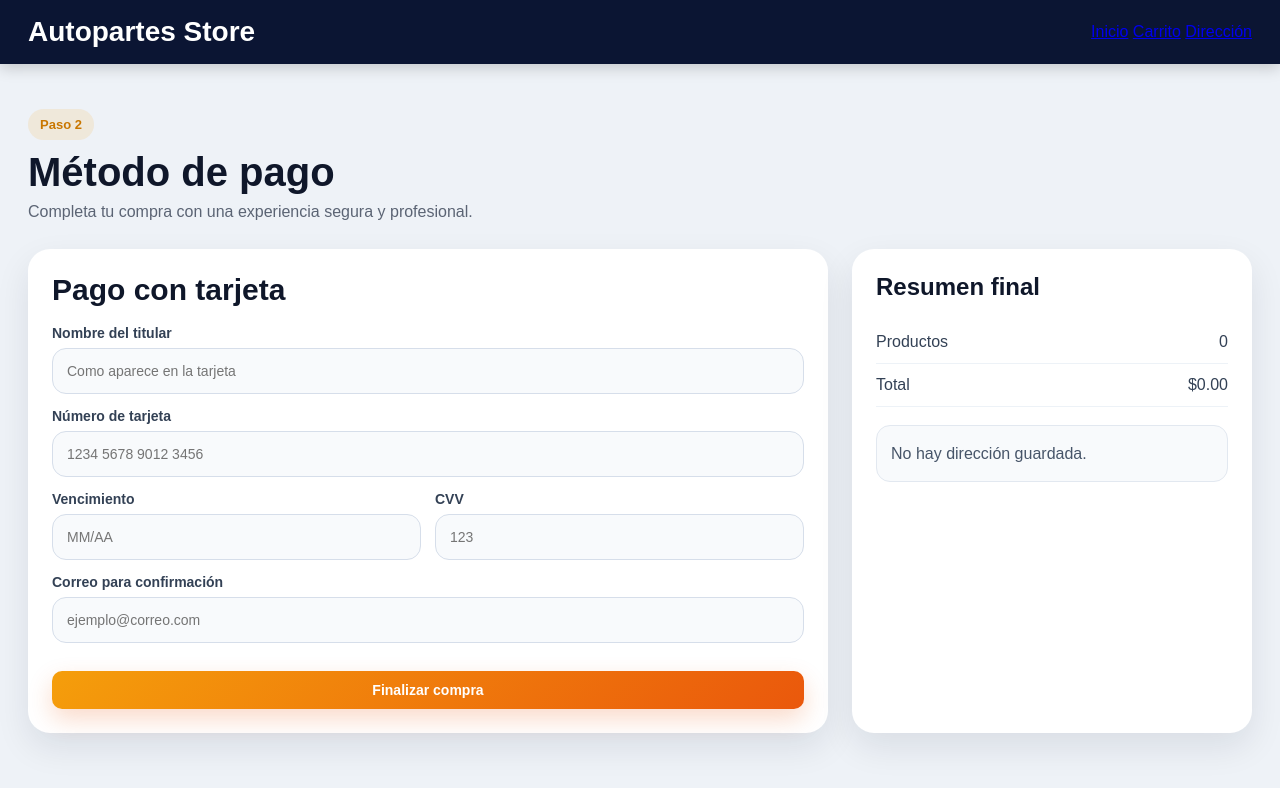
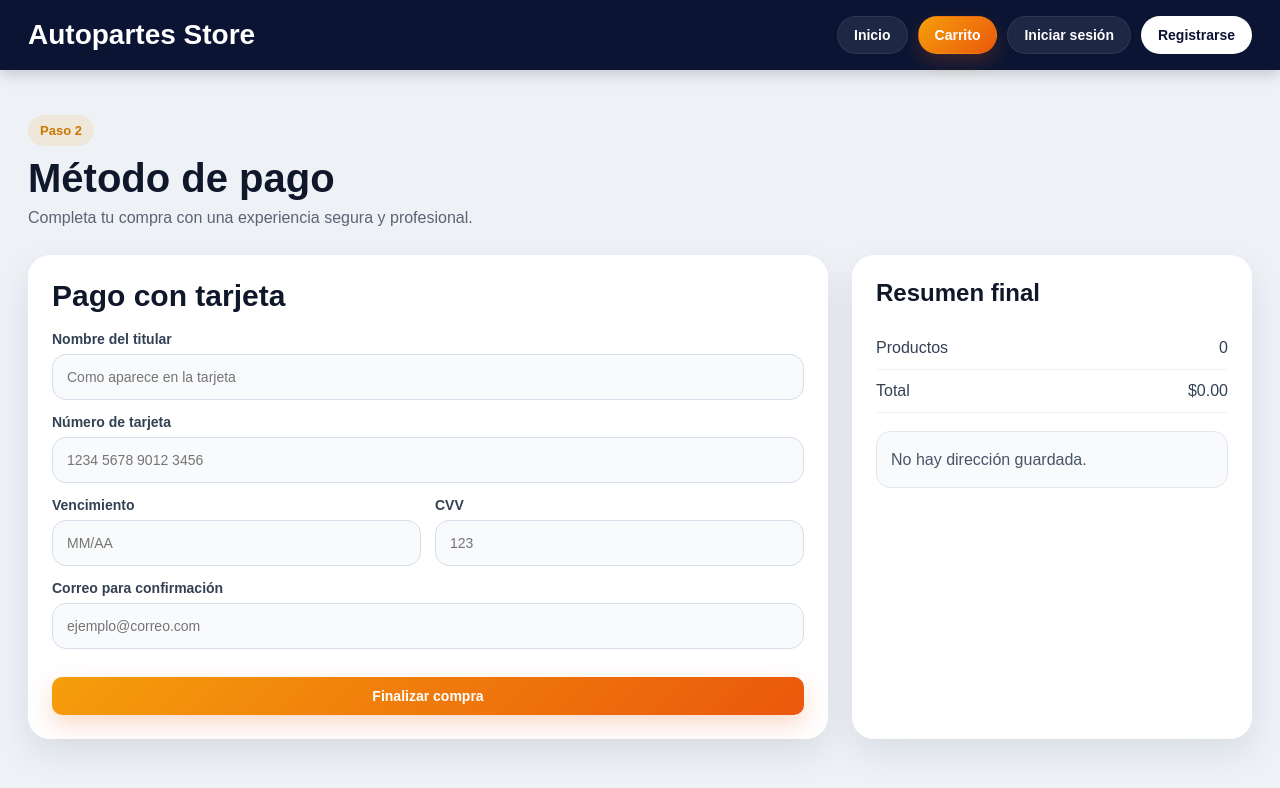
Before and after one commit to cardalloj-code/cardaloj-code.github.io, a plain HTML site: page checkout.html in a window 1280 px wide. Drawn offline with Linux system fonts and the light colour scheme.

Commit message:
Update checkout.html

```diff
--- a/checkout.html
+++ b/checkout.html
@@ -10,10 +10,11 @@
   <header class="topbar">
     <div class="logo">Autopartes Store</div>
     <div class="topbar-right">
-      <nav class="nav">
-        <a href="index.html">Inicio</a>
-        <a href="cart.html">Carrito</a>
-        <a href="address.html">Dirección</a>
+      <nav class="nav pro-nav">
+        <a href="index.html" class="nav-link">Inicio</a>
+        <a href="cart.html" class="nav-link active">Carrito</a>
+        <a href="login.html" class="nav-link">Iniciar sesión</a>
+        <a href="register.html" class="nav-link nav-highlight">Registrarse</a>
       </nav>
     </div>
   </header>
```
